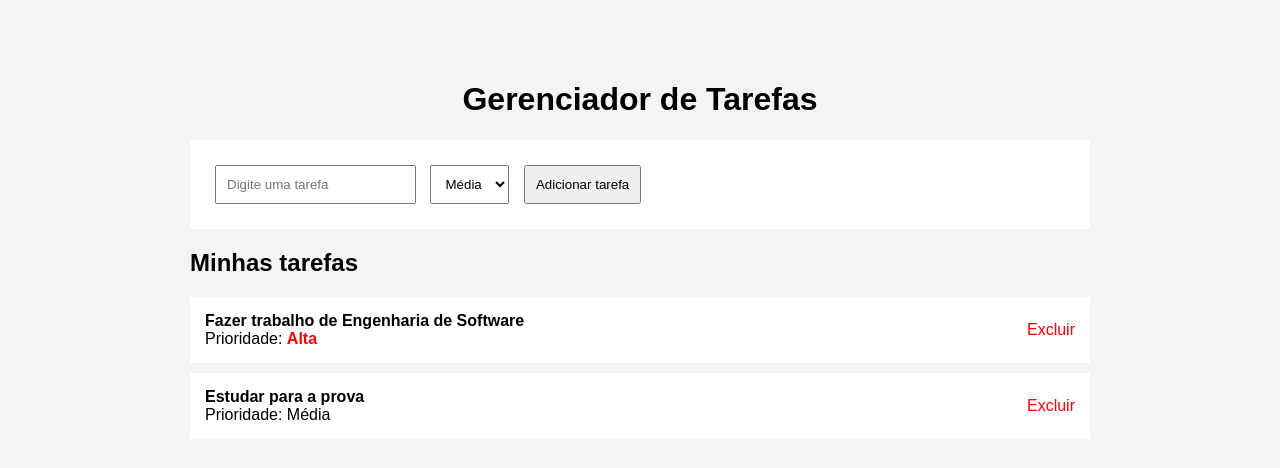
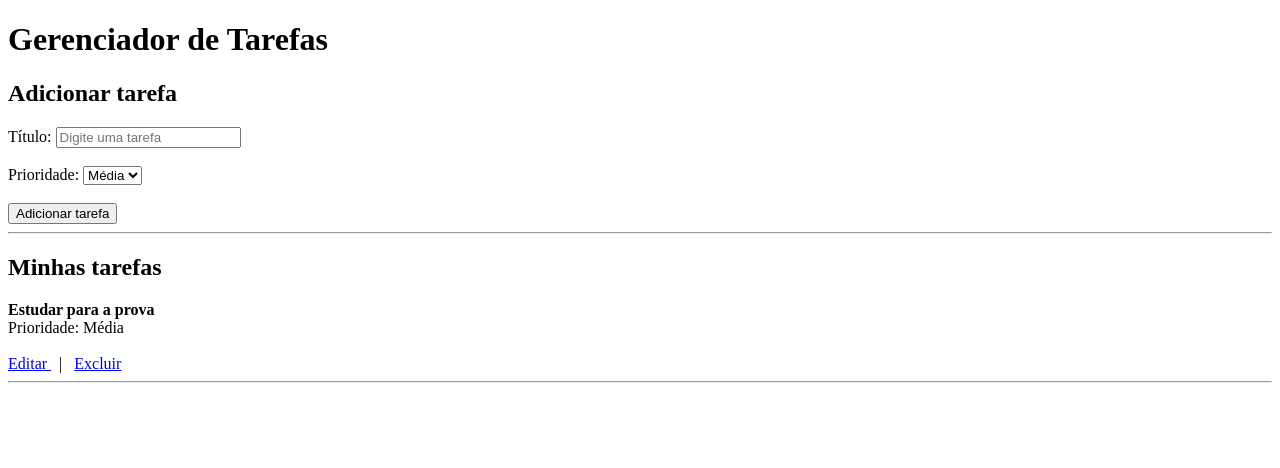
Before and after one commit to eriicdev/gerenciador-de-tarefas, a Flask app: page / in a window 1280 px wide. Shown: the top 468 px of the page. Run offline with Flask 3, Linux system fonts and the light colour scheme.

Commit message:
feat: implementar edicao de tarefas

```diff
--- a/src/app.py
+++ b/src/app.py
@@ -3,8 +3,16 @@
 app = Flask(__name__)
 
 tarefas = [
-    {"id": 1, "titulo": "Fazer trabalho de Engenharia de Software", "prioridade": "Alta"},
-    {"id": 2, "titulo": "Estudar para a prova", "prioridade": "Média"}
+    {
+        "id": 1,
+        "titulo": "Fazer trabalho de Engenharia de Software",
+        "prioridade": "Alta"
+    },
+    {
+        "id": 2,
+        "titulo": "Estudar para a prova",
+        "prioridade": "Média"
+    }
 ]
 
 
@@ -29,9 +37,26 @@
     return redirect(url_for("inicio"))
 
 
+@app.route("/editar/<int:id>", methods=["GET", "POST"])
+def editar(id):
+    tarefa = next((t for t in tarefas if t["id"] == id), None)
+
+    if tarefa is None:
+        return redirect(url_for("inicio"))
+
+    if request.method == "POST":
+        tarefa["titulo"] = request.form["titulo"]
+        tarefa["prioridade"] = request.form["prioridade"]
+
+        return redirect(url_for("inicio"))
+
+    return render_template("editar.html", tarefa=tarefa)
+
+
 @app.route("/excluir/<int:id>")
 def excluir(id):
     global tarefas
+
     tarefas = [t for t in tarefas if t["id"] != id]
 
     return redirect(url_for("inicio"))
--- a/src/templates/index.html
+++ b/src/templates/index.html
@@ -1,112 +1,114 @@
 <!DOCTYPE html>
 <html lang="pt-BR">
+
 <head>
     <meta charset="UTF-8">
     <meta name="viewport" content="width=device-width, initial-scale=1.0">
+
     <title>Gerenciador de Tarefas</title>
-
-    <style>
-        body {
-            font-family: Arial, sans-serif;
-            max-width: 900px;
-            margin: 40px auto;
-            padding: 20px;
-            background: #f4f4f4;
-        }
-
-        h1 {
-            text-align: center;
-        }
-
-        form {
-            background: white;
-            padding: 20px;
-            margin-bottom: 20px;
-        }
-
-        input, select, button {
-            padding: 10px;
-            margin: 5px;
-        }
-
-        .tarefa {
-            background: white;
-            padding: 15px;
-            margin: 10px 0;
-            display: flex;
-            justify-content: space-between;
-            align-items: center;
-        }
-
-        .alta {
-            color: red;
-            font-weight: bold;
-        }
-
-        .media {
-            color: orange;
-            font-weight: bold;
-        }
-
-        .baixa {
-            color: green;
-            font-weight: bold;
-        }
-
-        a {
-            color: red;
-            text-decoration: none;
-        }
-    </style>
 </head>
 
 <body>
 
     <h1>Gerenciador de Tarefas</h1>
 
+    <h2>Adicionar tarefa</h2>
+
     <form action="/adicionar" method="POST">
+
+        <label for="titulo">
+            Título:
+        </label>
 
         <input
             type="text"
+            id="titulo"
             name="titulo"
             placeholder="Digite uma tarefa"
             required
         >
 
-        <select name="prioridade">
-            <option value="Alta">Alta</option>
-            <option value="Média" selected>Média</option>
-            <option value="Baixa">Baixa</option>
+        <br><br>
+
+        <label for="prioridade">
+            Prioridade:
+        </label>
+
+        <select
+            id="prioridade"
+            name="prioridade"
+        >
+
+            <option value="Alta">
+                Alta
+            </option>
+
+            <option value="Média" selected>
+                Média
+            </option>
+
+            <option value="Baixa">
+                Baixa
+            </option>
+
         </select>
 
-        <button type="submit">Adicionar tarefa</button>
+        <br><br>
+
+        <button type="submit">
+            Adicionar tarefa
+        </button>
 
     </form>
 
+
+    <hr>
+
+
     <h2>Minhas tarefas</h2>
 
-    {% for tarefa in tarefas %}
+    {% if tarefas %}
 
-        <div class="tarefa">
+        {% for tarefa in tarefas %}
 
             <div>
-                <strong>{{ tarefa.titulo }}</strong>
+
+                <strong>
+                    {{ tarefa.titulo }}
+                </strong>
 
                 <br>
 
                 Prioridade:
-                <span class="{{ tarefa.prioridade|lower }}">
-                    {{ tarefa.prioridade }}
-                </span>
+
+                {{ tarefa.prioridade }}
+
+                <br><br>
+
+                <a href="/editar/{{ tarefa.id }}">
+                    Editar
+                </a>
+
+                &nbsp; | &nbsp;
+
+                <a href="/excluir/{{ tarefa.id }}">
+                    Excluir
+                </a>
+
             </div>
 
-            <a href="/excluir/{{ tarefa.id }}">
-                Excluir
-            </a>
+            <hr>
 
-        </div>
+        {% endfor %}
 
-    {% endfor %}
+    {% else %}
+
+        <p>
+            Nenhuma tarefa cadastrada.
+        </p>
+
+    {% endif %}
 
 </body>
+
 </html>
```
Also changed, not shown: src/templates/editar.html (added, +73 -0 lines).
